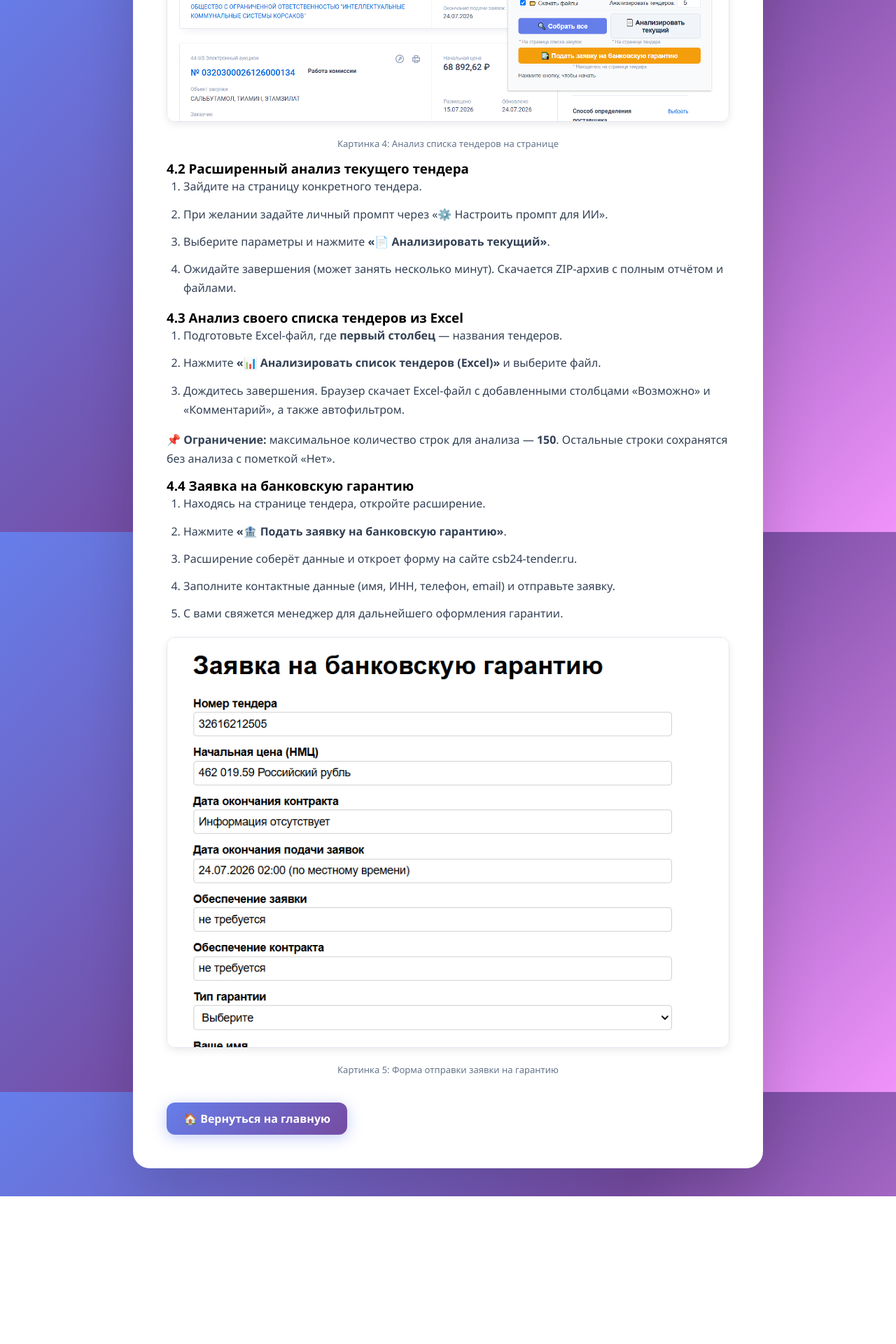
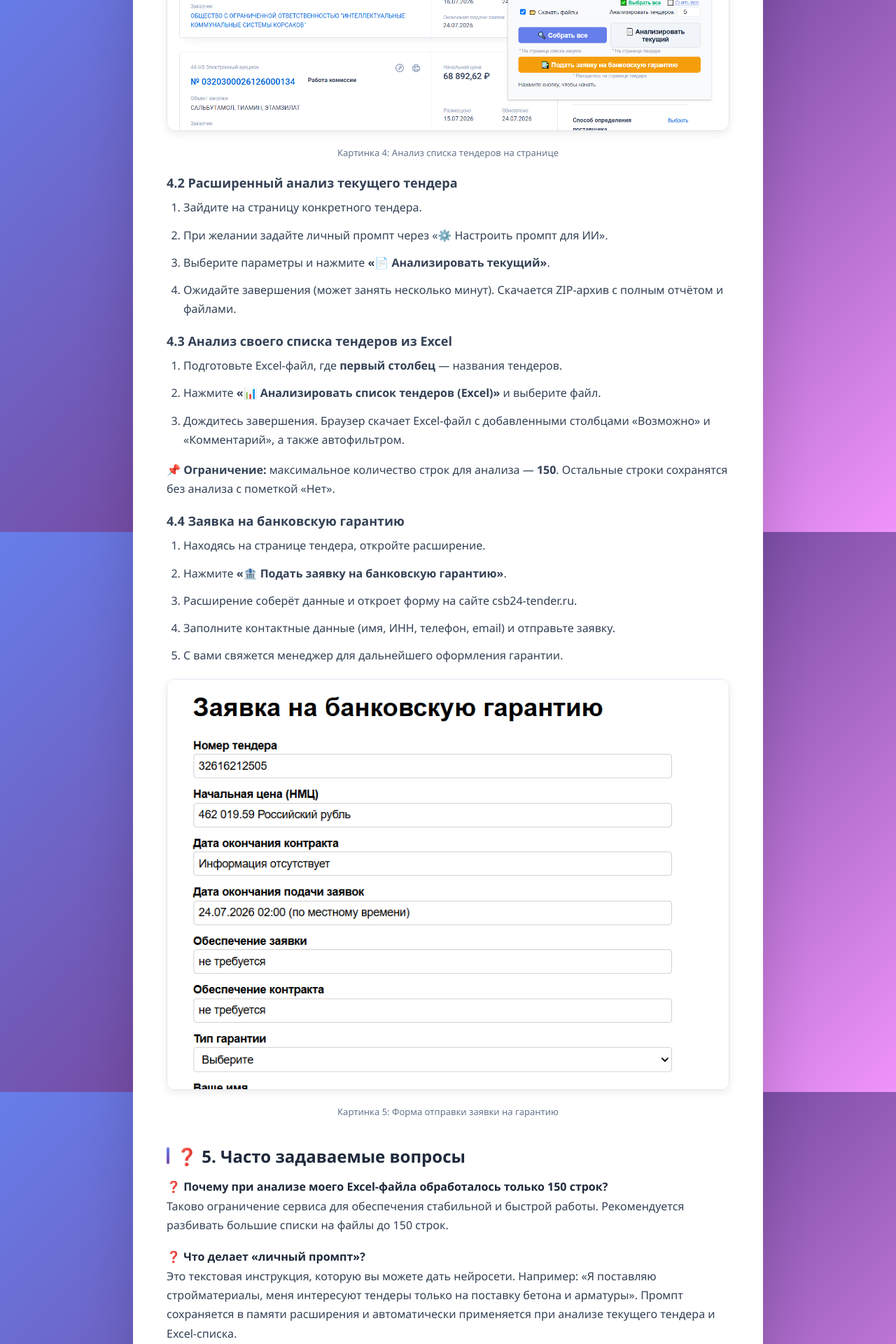
Before and after one commit to danilamozh-maker/tender-parser, a Python web app: template templates/instructions.html in a window 1280 px wide. Shown: the part 4040-5960 px from the top of the page at 70% size. Before the commit the page ends 5749 px from the top, so only its background shows below. Run offline with Jinja, Linux system fonts and the light colour scheme; the template is opened without the code that fills it, so the values that code supplies are empty.

Commit message:
Update instructions.html

```diff
--- a/templates/instructions.html
+++ b/templates/instructions.html
@@ -56,6 +56,11 @@
             height: 24px;
             background: linear-gradient(180deg, #667eea, #764ba2);
             border-radius: 2px;
+        }
+        h3 {
+            font-size: 18px;
+            margin: 20px 0 10px;
+            color: #334155;
         }
         p, li {
             color: #334155;
@@ -121,6 +126,14 @@
             padding: 12px;
             border-radius: 8px;
             font-size: 14px;
+        }
+        .faq-item {
+            margin-bottom: 20px;
+        }
+        .faq-item h4 {
+            font-size: 16px;
+            color: #1e293b;
+            margin-bottom: 4px;
         }
         @media (max-width: 640px) {
             .card { padding: 28px; }
@@ -235,6 +248,25 @@
         <img src="/static/instructions/step5.png" alt="Форма гарантии" class="step-img" id="img5">
         <p style="font-size: 13px; color: #64748b; text-align: center;">Картинка 5: Форма отправки заявки на гарантию</p>
 
+        <!-- 5. Часто задаваемые вопросы -->
+        <h2>❓ 5. Часто задаваемые вопросы</h2>
+        <div class="faq-item">
+            <h4>❓ Почему при анализе моего Excel-файла обработалось только 150 строк?</h4>
+            <p>Таково ограничение сервиса для обеспечения стабильной и быстрой работы. Рекомендуется разбивать большие списки на файлы до 150 строк.</p>
+        </div>
+        <div class="faq-item">
+            <h4>❓ Что делает «личный промпт»?</h4>
+            <p>Это текстовая инструкция, которую вы можете дать нейросети. Например: «Я поставляю стройматериалы, меня интересуют тендеры только на поставку бетона и арматуры». Промпт сохраняется в памяти расширения и автоматически применяется при анализе текущего тендера и Excel-списка.</p>
+        </div>
+        <div class="faq-item">
+            <h4>❓ Почему расширение не работает на других сайтах?</h4>
+            <p>Расширение предназначено исключительно для портала <b>zakupki.gov.ru</b>. На других сайтах кнопки анализа неактивны.</p>
+        </div>
+        <div class="faq-item">
+            <h4>❓ Где найти лицензионный ключ после оплаты?</h4>
+            <p>Ключ отображается на странице успешной оплаты и дублируется в вашем личном кабинете на сайте <b>csb24-tender.ru</b>.</p>
+        </div>
+
         <a href="/" class="btn-back">🏠 Вернуться на главную</a>
     </div>
 </div>
```
